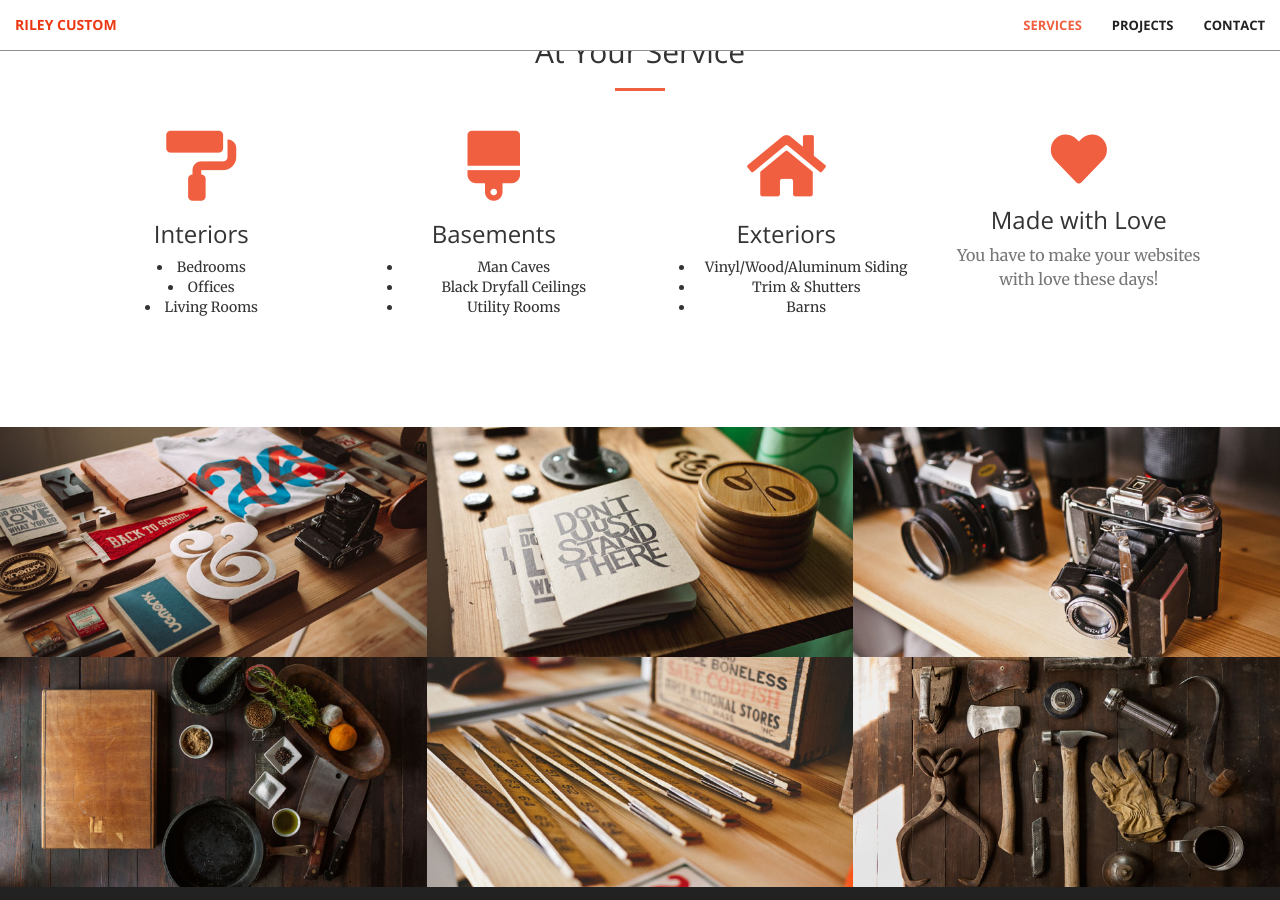
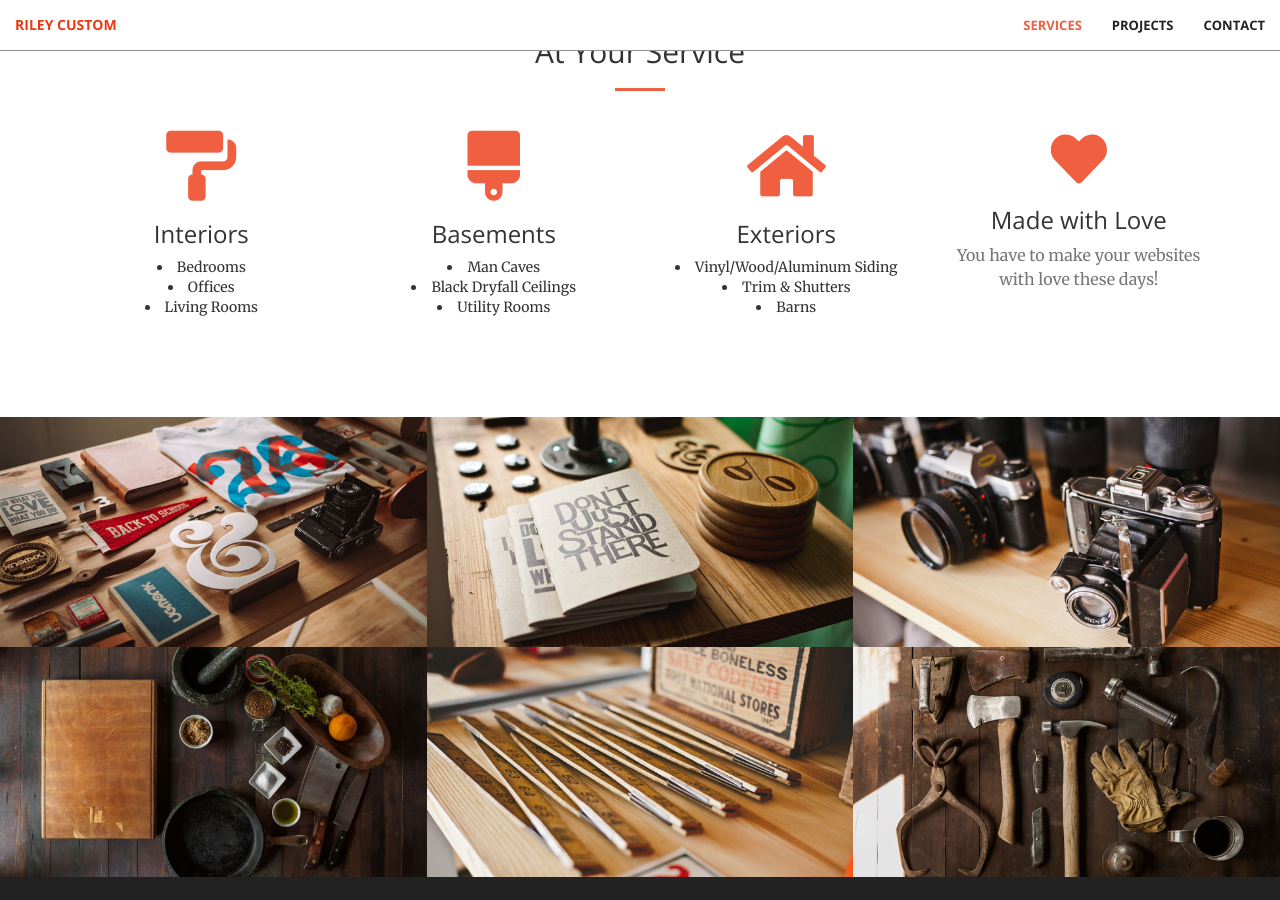
Before and after one commit to onchino/Riley-Custom-Painting, a Jekyll site: the page built from index.html, in a window 1280 px wide and 900 px high, scrolled down 1359 px. Built offline with Jekyll 4.4.1, drawn with Linux system fonts in a browser that asks for light colours; nearby versions of some CDN libraries.

Commit message:
Update services.html

```diff
--- a/_includes/services.html
+++ b/_includes/services.html
@@ -26,11 +26,11 @@
                     <i class="fas fa-brush fa-5x wow bounceIn text-primary"></i>
                     <h3>Basements</h3>
                     <p class="text-muted">
-                    <ul>
+
                         <li>Man Caves</li>
                         <li>Black Dryfall Ceilings</li>
                         <li>Utility Rooms</li>
-                    </ul></p>
+                    </p>
                     </p>
                 </div>
             </div>
@@ -39,11 +39,11 @@
                     <i class="fas fa-home fa-5x wow bounceIn text-primary"></i>
                     <h3>Exteriors</h3>
                     <p class="text-muted">
-                    <ul>
+
                         <li>Vinyl/Wood/Aluminum Siding</li>
                         <li>Trim & Shutters</li>
                         <li>Barns</li>
-                    </ul></p></p>
+                    </p></p>
                 </div>
             </div>
             <div class="col-lg-3 col-md-6 text-center">
```
